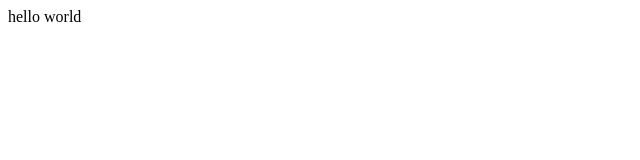
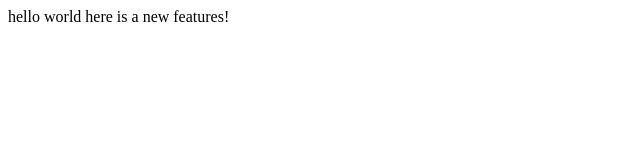
Before and after one commit to rishigole42/Lecture1, a plain HTML site: page index.html in a window 1280 px wide. Shown: the whole page, without its empty margins (0-640 px from the left). Drawn offline with Linux system fonts and the light colour scheme.

Commit message:
Added another line

```diff
--- a/index.html
+++ b/index.html
@@ -5,5 +5,7 @@
 </head>
 <body>
 hello world
+here is a new features!
+
 </body>
 </html>
```
